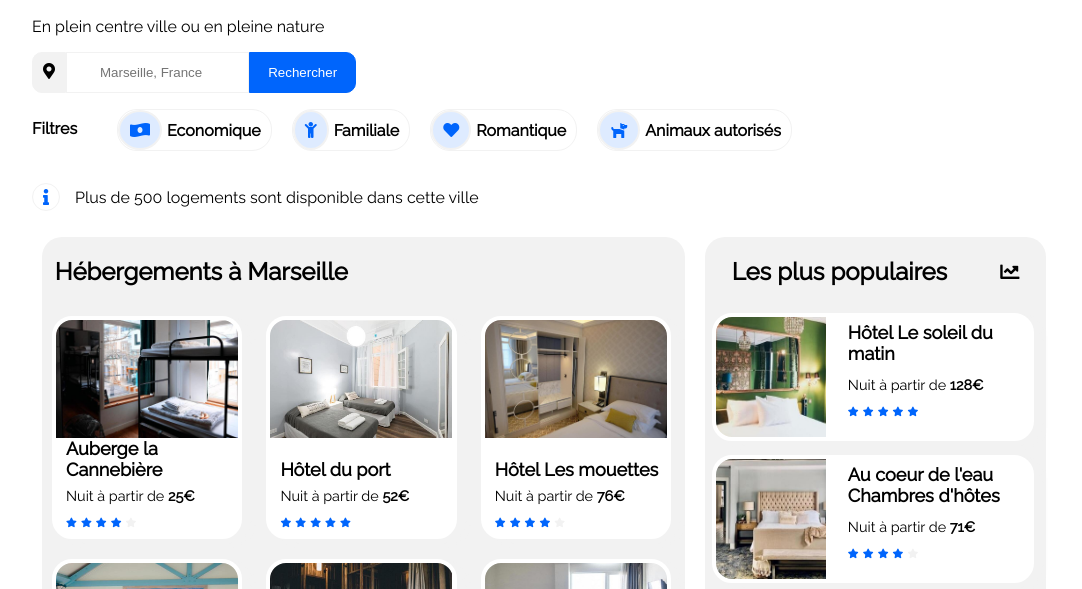
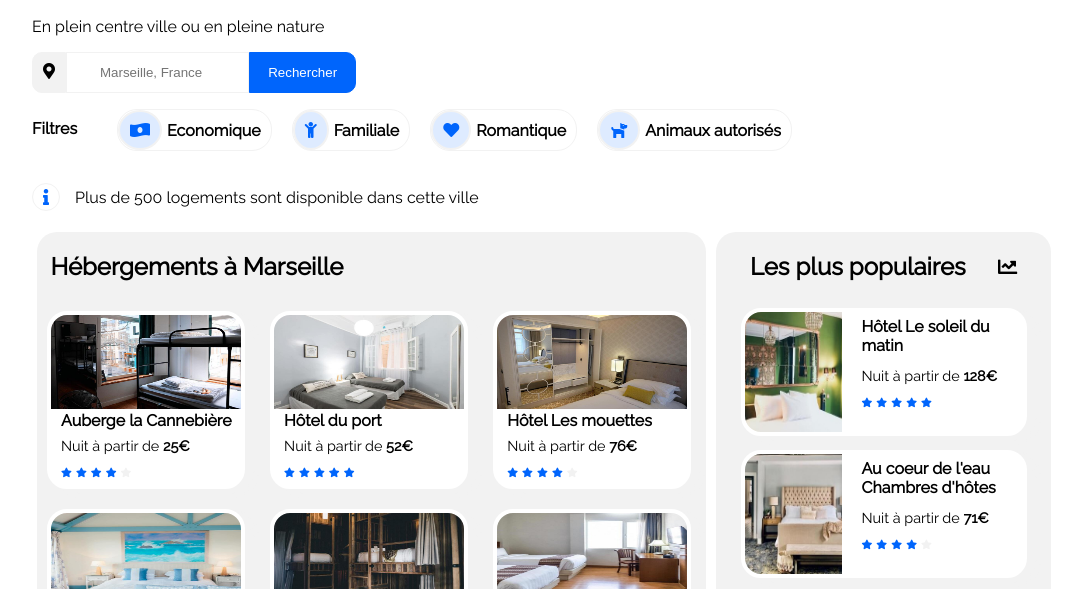
Before and after one commit to Ace-Boogie/MarvinDESBONNES_2_06012021, a plain HTML site: page index.html in a window 1280 px wide. Shown: the part 143-732 px from the top of the page, without its empty margins (96-1178 px from the left). Drawn offline with Linux system fonts and the light colour scheme.

Commit message:
Change size aside & conteneurLodging

```diff
--- a/css/index.css
+++ b/css/index.css
@@ -1317,7 +1317,7 @@ body {
         flex-direction: column;
         flex-wrap: wrap;
         background-color: #F2F2F2;
-        margin: 10px;
+        margin: 5px;
         border-radius: 20px;
     }
 
@@ -1336,7 +1336,7 @@ body {
 
     .contenuLodging {
         width: 100%;
-        height: 215px;
+        height: 170px;
         border: 0.3rem white solid;
         border-radius: 20px;
         box-shadow: 10px 5px 5px #F2F2F2;
@@ -1359,7 +1359,8 @@ body {
     }
 
     .contenuLodging > article > h3 {
-        font-size: 1.13em;
+        font-size: 1em;
+        font-weight: bold;
     }
 
     .contenuLodging > article > h3, .contenuLodging > article > p {
@@ -1381,12 +1382,13 @@ body {
         flex-wrap: wrap;
         background-color: #F2F2F2;
         border-radius: 20px;
-        margin: 10px;
-        width: 53%;
+        margin: 5px;
+        width: 50%;
+        align-content: center;
     }
 
     .asideContenu {
-        width: 92%;
+        width: 83%;
         height: 120px;
         border: 0.3rem white solid;
         border-radius: 20px;
@@ -1409,7 +1411,8 @@ body {
     }
 
     .asideContenu > article > h3 {
-        font-size: 1.13em;
+        font-size: 1em;
+        font-weight: bold;
     }
 
     .asideContenu > article > h3, .asideContenu > article > p {
```
